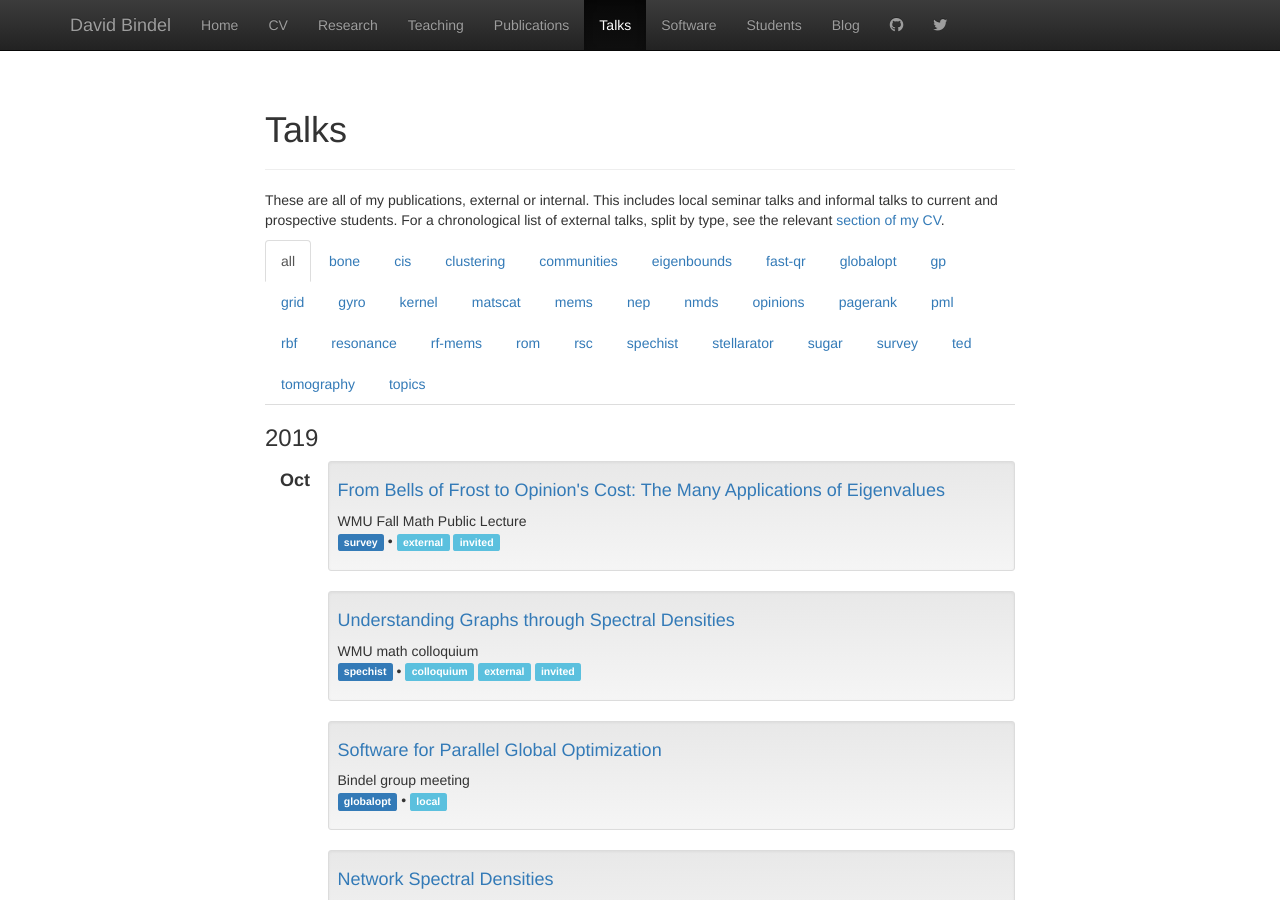
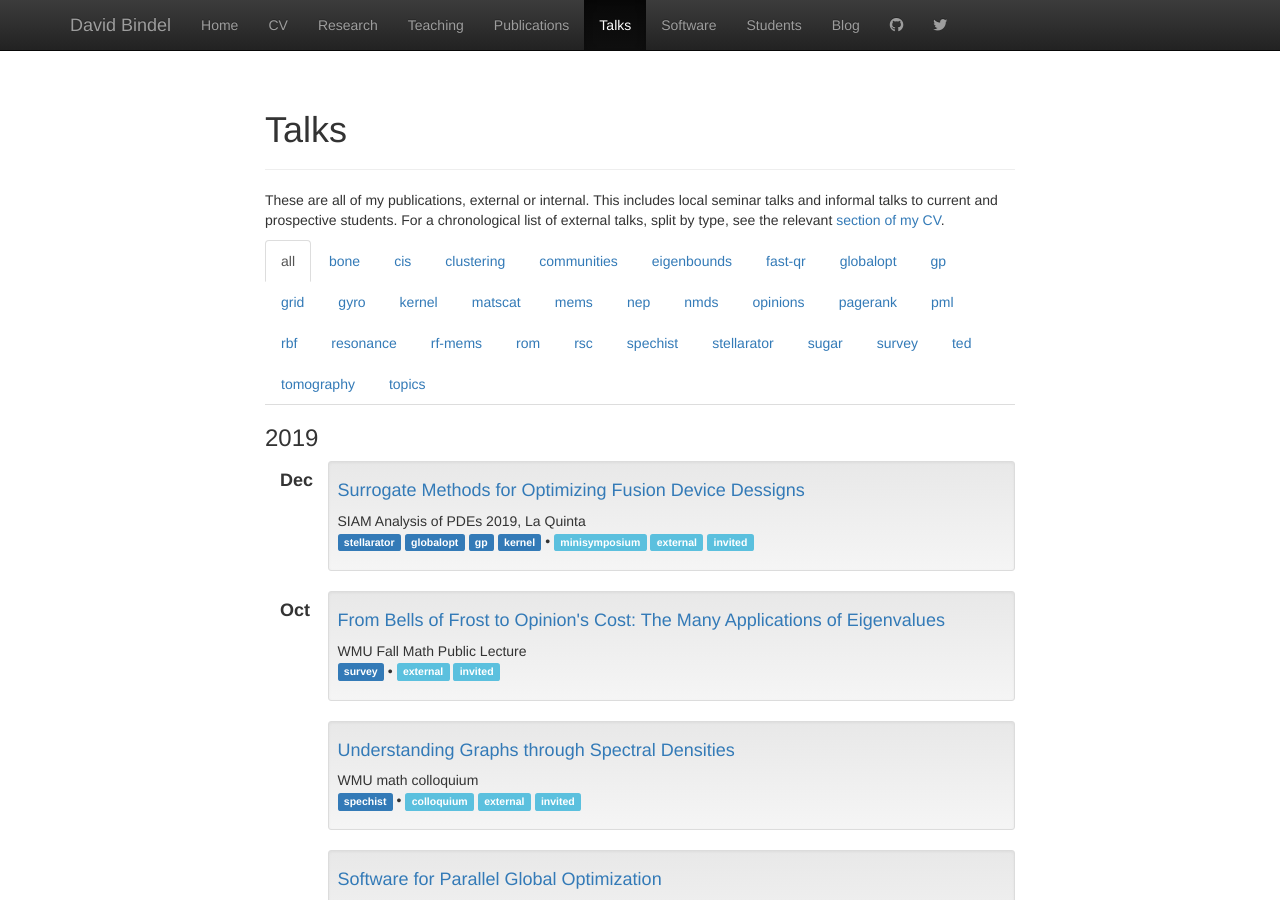
Before and after one commit to dbindel/cornell_web, a Jekyll site: the page built from talks.html, in a window 1280 px wide and 900 px high. Built offline with Jekyll 4.4.1, drawn with Linux system fonts in a browser that asks for light colours; nearby versions of some CDN libraries.

Commit message:
Added APDE talk slides link.

```diff
--- a/_data/present.yml
+++ b/_data/present.yml
@@ -1242,3 +1242,9 @@
   tags: [survey]
   where: WMU Fall Math Public Lecture
   type: [external, invited]
+-
+  file: 2019-12-siam-apde/apde-dec19.pdf
+  title: Surrogate Methods for Optimizing Fusion Device Dessigns
+  tags: [stellarator, globalopt, gp, kernel]
+  where: SIAM Analysis of PDEs 2019, La Quinta
+  type: [minisymposium, external, invited]
```
